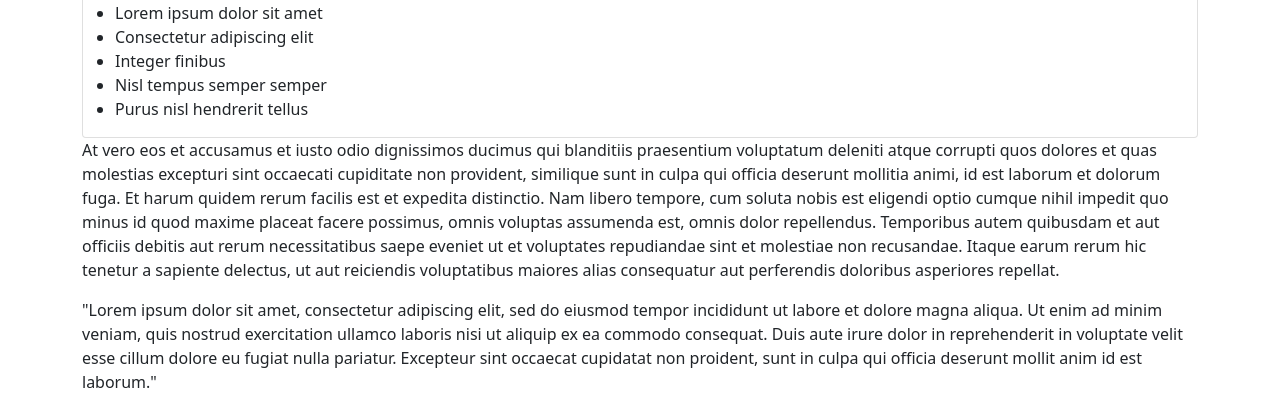
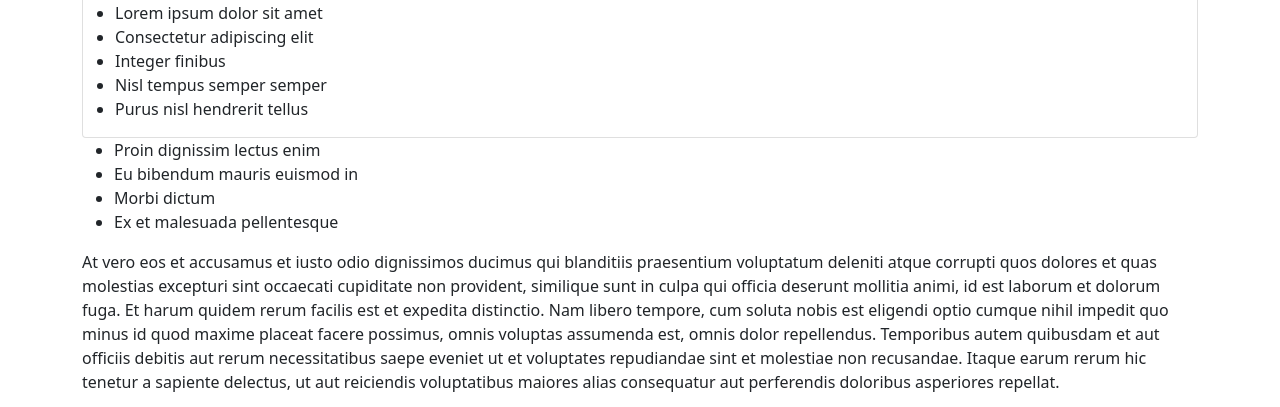
Before and after one commit to korasin/boot, a plain HTML site: page index.html in a window 1280 px wide. Shown: the part 381-788 px from the top of the page. Drawn offline with Linux system fonts and the light colour scheme.

Commit message:
Add unodered list

```diff
--- a/index.html
+++ b/index.html
@@ -47,6 +47,12 @@
                 <li>Purus nisl hendrerit tellus</li>
             </ul>
         </div>
+        <ul>
+            <li>Proin dignissim lectus enim</li>
+            <li>Eu bibendum mauris euismod in</li>
+            <li>Morbi dictum</li>
+            <li>Ex et malesuada pellentesque</li>
+          </ul>
 
         <p>At vero eos et accusamus et iusto odio dignissimos ducimus qui blanditiis
         praesentium voluptatum deleniti atque corrupti quos dolores et quas molestias
```
